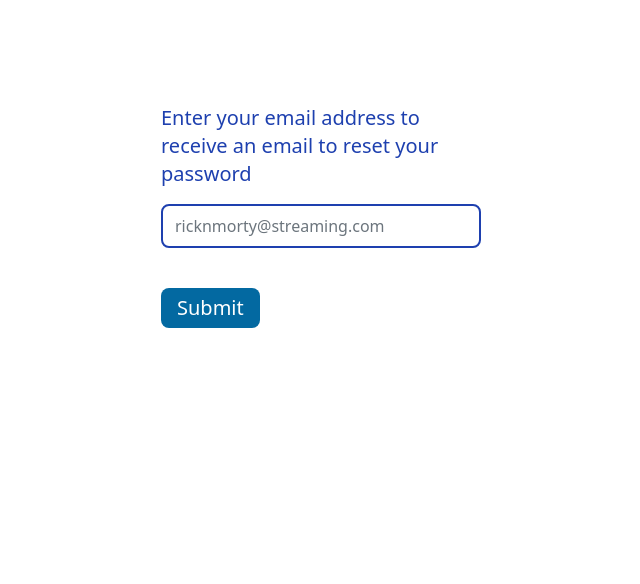
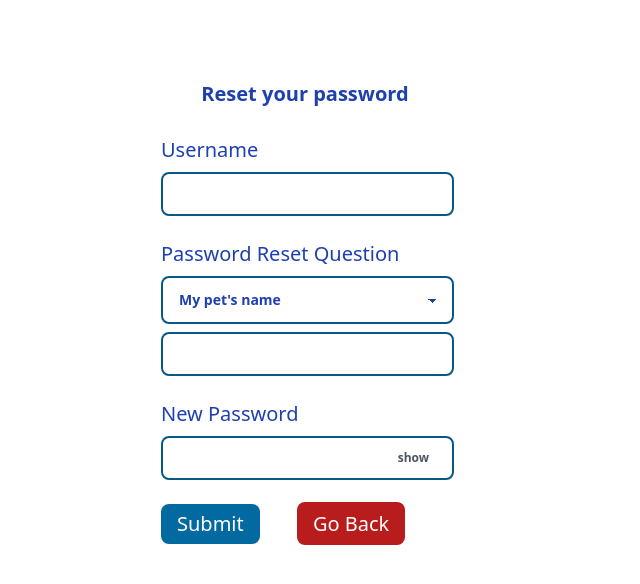
Before and after one commit to cliffchew84/SG-Lib-Books, a FastAPI app: page /forgot_password in a window 1280 px wide. Shown: the top 584 px of the page, without its empty margins (335-975 px from the left). Run offline with FastAPI, Linux system fonts and the light colour scheme; parts of the project's set-up code (start-up, migrations or seed data) failed here and were passed over.

Commit message:
Added forgot password frontend and backend

```diff
--- a/main.py
+++ b/main.py
@@ -209,9 +209,36 @@ def login(request: Request,
 
 
 @app.get("/forgot_password", response_class=HTMLResponse)
-async def forgot_password(request: Request):
+async def forgot_password(request: Request,
+                          wrong_question=False):
     return templates.TemplateResponse("forgot_password.html", {
         "request": request})
+
+
+@app.get("/reset_password/", response_class=HTMLResponse)
+async def reset_password(request: Request,
+                         username: str = Form(...),
+                         pw_qn: str = Form(...),
+                         pw_ans: str = Form(...),
+                         new_password: str = Form(...)
+                         ):
+
+    db = m_db.connect_mdb()
+    db_nlb = db['nlb']
+
+    user = m_db.mg_query_user(db=db_nlb, username=username)
+    if user:
+        if user.get("pw_qn") == pw_qn & user.get("pw_ans") == pw_ans:
+            hashed_password = get_hashed_password(new_password)
+            new_dict = {"HashedPassword": hashed_password}
+            m_db.mg_update_user_info(db, username.get("UserName"), new_dict)
+
+    else:
+        return HTTPException(
+            status_code=status.HTTP_404_NOT_FOUND,
+            detail="User email not found"
+        )
+    return RedirectResponse("/", status_code=status.HTTP_302_FOUND)
 
 
 @app.get("/{username}/yourbooks")
@@ -765,12 +792,16 @@ async def user_profile(request: Request,
     user_info = m_db.mg_query_user_info(db, username.get("UserName"))
     email_address = user_info.get("email_address")
     preferred_lib = user_info.get("preferred_lib")
+    pw_qn = user_info.get("pw_qn")
+    pw_ans = user_info.get("pw_ans")
 
     return templates.TemplateResponse("profile.html", {
         "request": request,
         "username": username.get("UserName"),
         "email_address": email_address,
         "preferred_lib": preferred_lib,
+        "pw_qn": pw_qn,
+        "pw_ans": pw_ans,
         'all_avail_books': all_avail_books,
         'avail_books': all_avail_bks_by_lib,
         'all_unique_lib': all_unique_lib,
@@ -783,12 +814,23 @@ async def user_profile(request: Request,
 async def update_user(request: Request,
                       email_address: str = Form(None),
                       preferred_lib: str = Form(None),
+                      pw_qn: str = Form(None),
+                      pw_ans: str = Form(None),
+                      password: str = Form(None),
                       db=Depends(get_db),
                       username=Depends(manager)):
 
     # Update info
     new_dict = {'email_address': email_address,
-                "preferred_lib": preferred_lib}
+                "preferred_lib": preferred_lib,
+                "pw_qn": pw_qn,
+                "pw_ans": pw_ans
+                }
+
+    if password:
+        hashed_password = get_hashed_password(password)
+        new_dict.update({"HashedPassword": hashed_password})
+
     m_db.mg_update_user_info(db, username.get("UserName"), new_dict)
 
     return RedirectResponse(f"/profile/{username.get('UserName')}",
--- a/templates/forgot_password.html
+++ b/templates/forgot_password.html
@@ -1,21 +1,68 @@
 {% include 'header.html' %}
 
 <div class="flex flex-col mx-auto pt-10 text-blue-800 items-center justify-start">
-    <div class="text-xl font-semibold pt-10 pb-4 px-10"></div>
-    <div class="text-xl rounded-lg justify-center w-1/4">
-        <form action="/" method="POST">
-            <div class="mb-3">
-                <label for="email" class="form-label mx-3">Enter your email
-                    address to receive an email to reset your password</label>
-                <input type="email"
-                    class="mt-2 py-2 mx-3 md:text-base text-sm form-control rounded-lg border-2 border-blue-800"
-                    id='email' name='email' required placeholder="ricknmorty@streaming.com">
+    <div class="text-xl font-semibold pt-10 pb-4 px-10">Reset your password</div>
+    <div class="text-xl rounded-lg justify-center md:w-1/4">
+        <form action="/reset_password" method="GET">
+
+            <label for="username" class="mx-3 pt-1">Username</label>
+            <input type="text" class="flex mt-2 py-2 mx-3 w-11/12 md:text-base text-sm form-control
+                        rounded-lg border-2 border-sky-800" id='username' name='username' required />
+
+            <label for="pw_qn" class="mx-3 pt-4">Password Reset Question</label>
+            <select id='pw_qn' name='pw_qn' class="select max-w-xs border-sky-800 border-2 mt-2
+                relative-w-full mx-3 w-11/12">
+                <option>My pet's name</option>
+                <option>My Birthday (DD/MM/YY)</option>
+                <option>My Favourite Fruit</option>
+                <option>My Favourite City</option>
+                <option>My Favourite Local Food</option>
+            </select>
+
+            <div class="relative w-full"> <!-- Password show and hide button -->
+                <input type="text" class="flex mt-2 py-2 mx-3 w-11/12 md:text-base text-sm form-control
+                        rounded-lg border-2 border-sky-800" id='pw_ans' name='pw_ans' required />
             </div>
-            <button type="submit"
-                class="bg-sky-700 text-white border-white rounded-lg py-1.5 mt-4 px-3 mx-3">Submit</button>
+
+            <label for="password" class="mx-3 pt-4">New Password</label>
+            <div class="relative w-full" <!-- Password show and hide button -->
+                <div class="absolute inset-y-0 right-0 flex items-center px-4 xs:px-4 sm:px-4 xl:px-8">
+                    <input class="hidden js-password-toggle" id="login-toggle" type="checkbox" />
+                    <label class="bg-white rounded-lg px-2 mx-1
+                            text-xs text-gray-600 font-semibold cursor-pointer js-password-label"
+                        for="login-toggle">show</label>
+                </div>
+                <!-- Password show and hide button -->
+
+                <input type="password" class="flex mt-2 py-2 mx-3 w-11/12 md:text-base text-sm form-control
+                        rounded-lg border-2 border-sky-800 js-password" id='password' name='password' required />
+            </div>
+            <button type="submit" class="bg-sky-700 text-white border-white rounded-lg py-1.5 mt-4 px-3 mx-3">
+                Submit</button>
+            <a href="/" class="bg-red-700 text-white border-white rounded-lg py-2 mt-4 px-3 mx-3">
+                Go Back</a>
         </form>
     </div>
 </div>
 
 
 {% include 'footer.html' %}
+
+<script>
+    const passwordToggle = document.querySelector('.js-password-toggle')
+
+    passwordToggle.addEventListener('change', function () {
+        const password = document.querySelector('.js-password'),
+            passwordLabel = document.querySelector('.js-password-label')
+
+        if (password.type === 'password') {
+            password.type = 'text'
+            passwordLabel.innerHTML = 'hide'
+        } else {
+            password.type = 'password'
+            passwordLabel.innerHTML = 'show'
+        }
+
+        password.focus()
+    })
+</script>
--- a/templates/homepage.html
+++ b/templates/homepage.html
@@ -32,9 +32,7 @@
                 </div>
                 <label for="password" class="mx-3 form-label">Password</label>
 
-                <div class="relative w-full">
-
-                    <!-- Password show and hide button -->
+                <div class="relative w-full" <!-- Password show and hide button -->
                     <div class="absolute inset-y-0 right-0 flex items-center px-4 xs:px-4 sm:px-4 xl:px-8">
                         <input class="hidden js-password-toggle" id="login-toggle" type="checkbox" />
                         <label class="bg-white rounded-lg px-2 mx-1
```
Also changed, not shown: templates/profile.html (+70 -6 lines), static/tw_styles.css.
